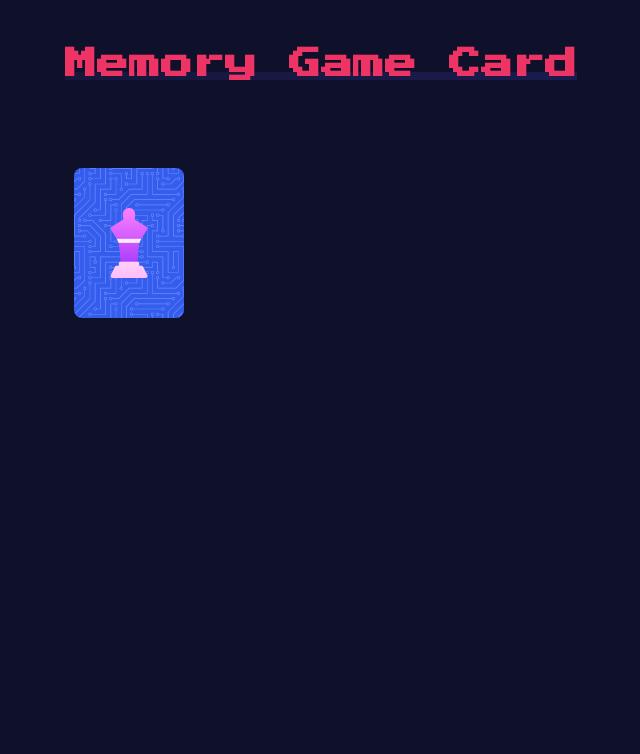
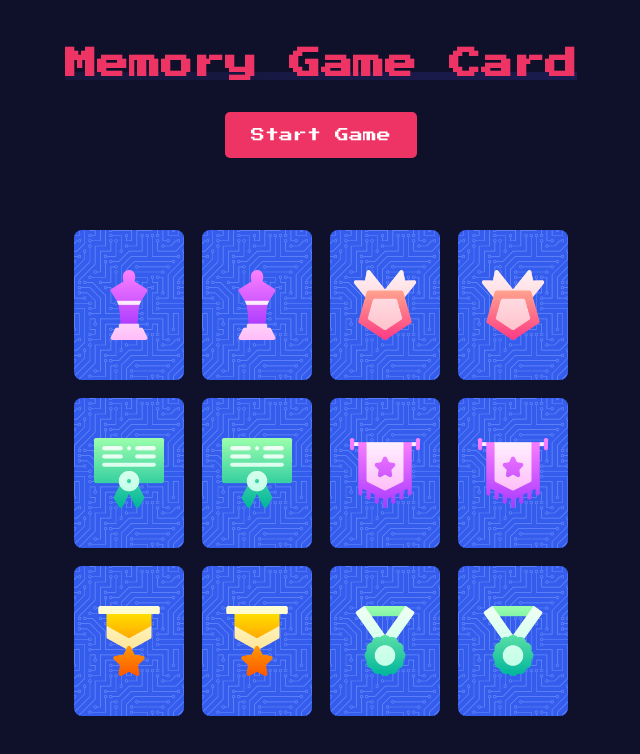
Before and after one commit to Erik3010/memory-game-card, a Vue app: page / in a window 1280 px wide. Shown: the top 754 px of the page, without its empty margins (319-959 px from the left). Built offline with nearby package versions, Linux system fonts and the light colour scheme.

Commit message:
game functionallity

```diff
--- a/src/components/Card.vue
+++ b/src/components/Card.vue
@@ -1,15 +1,38 @@
 <template>
-  <div class="game-card is-flipped">
+  <div :class="cardClass" @click="flipCard">
     <div class="game-card-face front">
-      <img src="@/assets/images/type/award.png" alt="icon" />
+      <img :src="image" alt="icon" />
     </div>
     <div class="game-card-face back"></div>
   </div>
 </template>
 
 <script>
+import { computed } from "vue";
+
 export default {
   name: "Card",
+  props: ["card"],
+  emits: ["flip-card"],
+  setup(props, { emit }) {
+    const image = computed(() =>
+      require(`@/assets/images/type/${props.card.type}.png`)
+    );
+
+    const cardClass = computed(() => {
+      return ["game-card", { "is-flipped": props.card.selected }];
+    });
+
+    const flipCard = () => {
+      emit("flip-card", { ...props.card });
+    };
+
+    return {
+      image,
+      cardClass,
+      flipCard,
+    };
+  },
 };
 </script>
 
@@ -21,6 +44,7 @@ export default {
   transition: 0.3s all;
   cursor: pointer;
   transform-style: preserve-3d;
+  user-select: none;
   @at-root {
     .is-flipped {
       transform: rotateY(180deg);
--- a/src/components/Header.vue
+++ b/src/components/Header.vue
@@ -1,14 +1,28 @@
 <template>
   <div class="game-header">
-    <h1 class="game-header-title">
-      Memory Game Card
-    </h1>
+    <div class="game-header-wrapper">
+      <h1 class="game-header-title">
+        Memory Game Card
+      </h1>
+    </div>
+    <button class="game-button" @click="startGame">
+      {{ newGame ? "Start" : "Restart" }} Game
+    </button>
   </div>
 </template>
 
 <script>
 export default {
   name: "Header",
+  props: ["newGame"],
+  emits: ["start-game"],
+  setup(_, { emit }) {
+    const startGame = () => {
+      emit("start-game");
+    };
+
+    return { startGame };
+  },
 };
 </script>
 
@@ -31,4 +45,20 @@ export default {
     background-position: 0% 100%;
   }
 }
+
+.game-button {
+  margin-top: 2rem;
+  background: $primary;
+  color: white;
+  padding: 0.875rem 1.5rem;
+  border: 2px solid $primary;
+  cursor: pointer;
+  border-radius: 5px;
+  font-size: 0.875rem;
+  transition: 0.3s;
+  &:hover {
+    background: $secondary;
+    border-color: $secondary;
+  }
+}
 </style>
--- /dev/null
+++ b/src/composable/useBoard.js
@@ -0,0 +1,28 @@
+import { ref } from "vue";
+
+import cardType from "@/constant/card-type";
+
+export default () => {
+  const board = ref([]);
+
+  const init = () => {
+    let temp = 0;
+
+    cardType.forEach((type) => {
+      for (let variant = 0; variant <= 1; variant++) {
+        board.value.push({
+          type,
+          variant,
+          matched: false,
+          selected: true,
+          position: temp,
+        });
+        temp++;
+      }
+    });
+  };
+
+  init();
+
+  return { board };
+};
--- /dev/null
+++ b/src/composable/useGame.js
@@ -0,0 +1,42 @@
+import shuffle from "@/utils/shuffle";
+
+import { ref, reactive } from "vue";
+
+const newGame = ref(true);
+const selectedCard = ref([]);
+
+export default (board) => {
+  const gameState = reactive({
+    isNewGame: true,
+    userSelectedCard: [],
+    canFlipCard: true,
+  });
+
+  const startGame = () => {
+    restartGame();
+
+    gameState.isNewGame = false;
+  };
+
+  const restartGame = () => {
+    board.value = shuffle(board.value);
+
+    board.value = board.value.map((card, index) => ({
+      ...card,
+      matched: false,
+      selected: false,
+      position: index,
+    }));
+  };
+
+  const flipCard = (payload) => {
+    const currentCard = board.value.find(
+      (card) => card.position === payload.position
+    );
+    if (!currentCard) return;
+
+    currentCard.selected = true;
+  };
+
+  return { startGame, restartGame, flipCard, gameState };
+};
--- /dev/null
+++ b/src/constant/card-type.js
@@ -0,0 +1,8 @@
+export default [
+  "award",
+  "badge",
+  "certificate",
+  "emblem",
+  "medal-of-honor",
+  "medal",
+];
--- /dev/null
+++ b/src/utils/shuffle.js
@@ -0,0 +1,11 @@
+export default (array) => {
+  let result = JSON.parse(JSON.stringify(array));
+
+  result.forEach((_, index) => {
+    const randomIndex = ~~(Math.random() * result.length);
+
+    [result[index], result[randomIndex]] = [result[randomIndex], result[index]];
+  });
+
+  return result;
+};
--- a/src/views/Index.vue
+++ b/src/views/Index.vue
@@ -1,8 +1,15 @@
 <template>
   <div class="container">
-    <Header />
+    <Header :new-game="gameState.isNewGame" @start-game="startGame" />
     <div class="game-board">
-      <Card />
+      <transition-group name="game-card-animation">
+        <Card
+          v-for="card in board"
+          :key="`${card.type}-${card.variant}`"
+          :card="card"
+          @flip-card="flipCard"
+        />
+      </transition-group>
     </div>
   </div>
 </template>
@@ -11,11 +18,20 @@
 import Card from "@/components/Card";
 import Header from "@/components/Header";
 
+import useBoard from "@/composable/useBoard";
+import useGame from "@/composable/useGame";
+
 export default {
   name: "Home",
   components: {
     Card,
     Header,
+  },
+  setup() {
+    const { board } = useBoard();
+    const { startGame, flipCard, gameState } = useGame(board);
+
+    return { board, flipCard, startGame, gameState };
   },
 };
 </script>
@@ -24,10 +40,14 @@ export default {
 @import "@/styles/_variables.scss";
 
 .game-board {
-  margin-top: 5.5rem;
+  margin-top: 4.5rem;
   display: grid;
   grid-template: repeat(4, 150px) / repeat(4, 110px);
   justify-content: center;
   gap: 18px;
 }
+
+.game-card-animation-move {
+  transition: all 1s;
+}
 </style>
```
